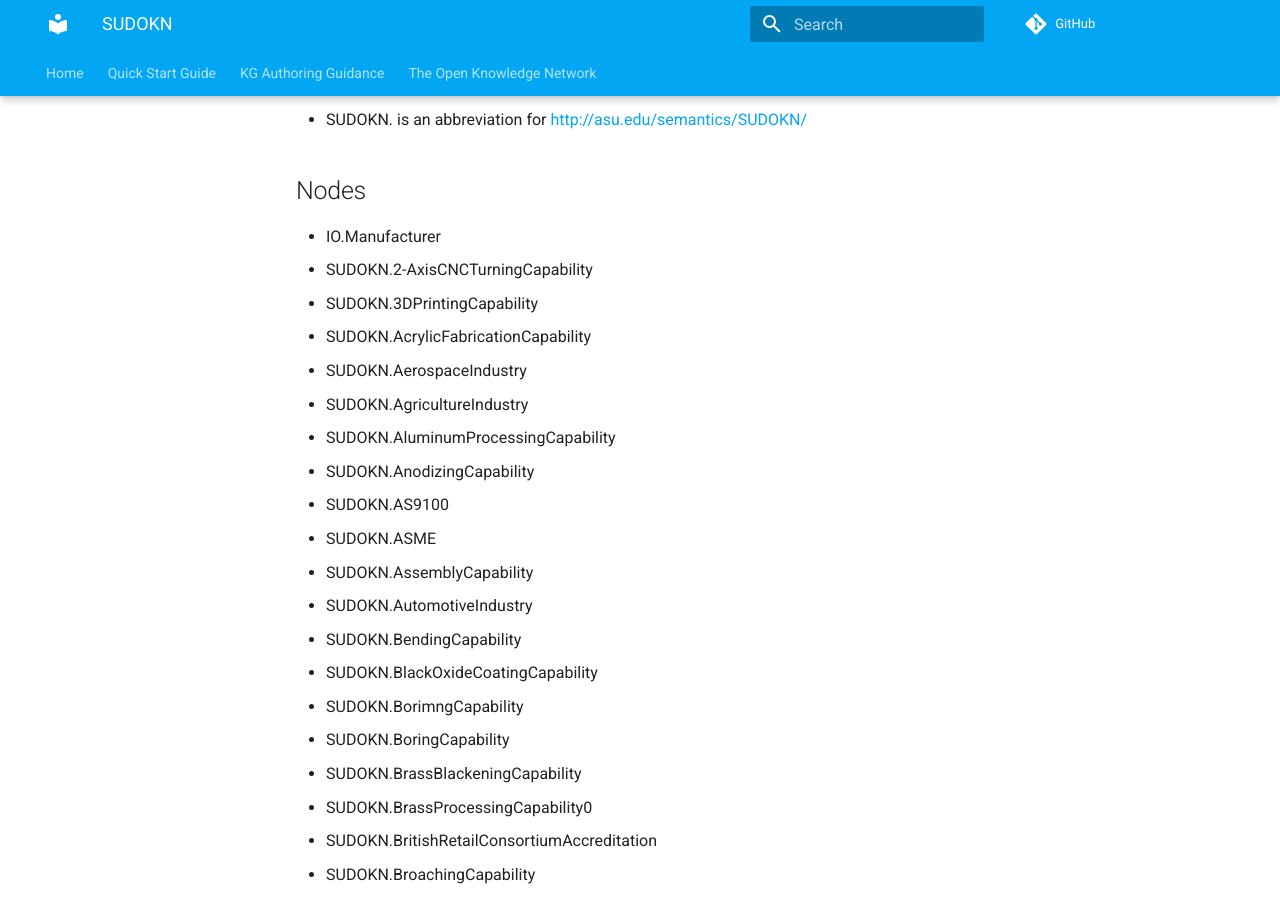
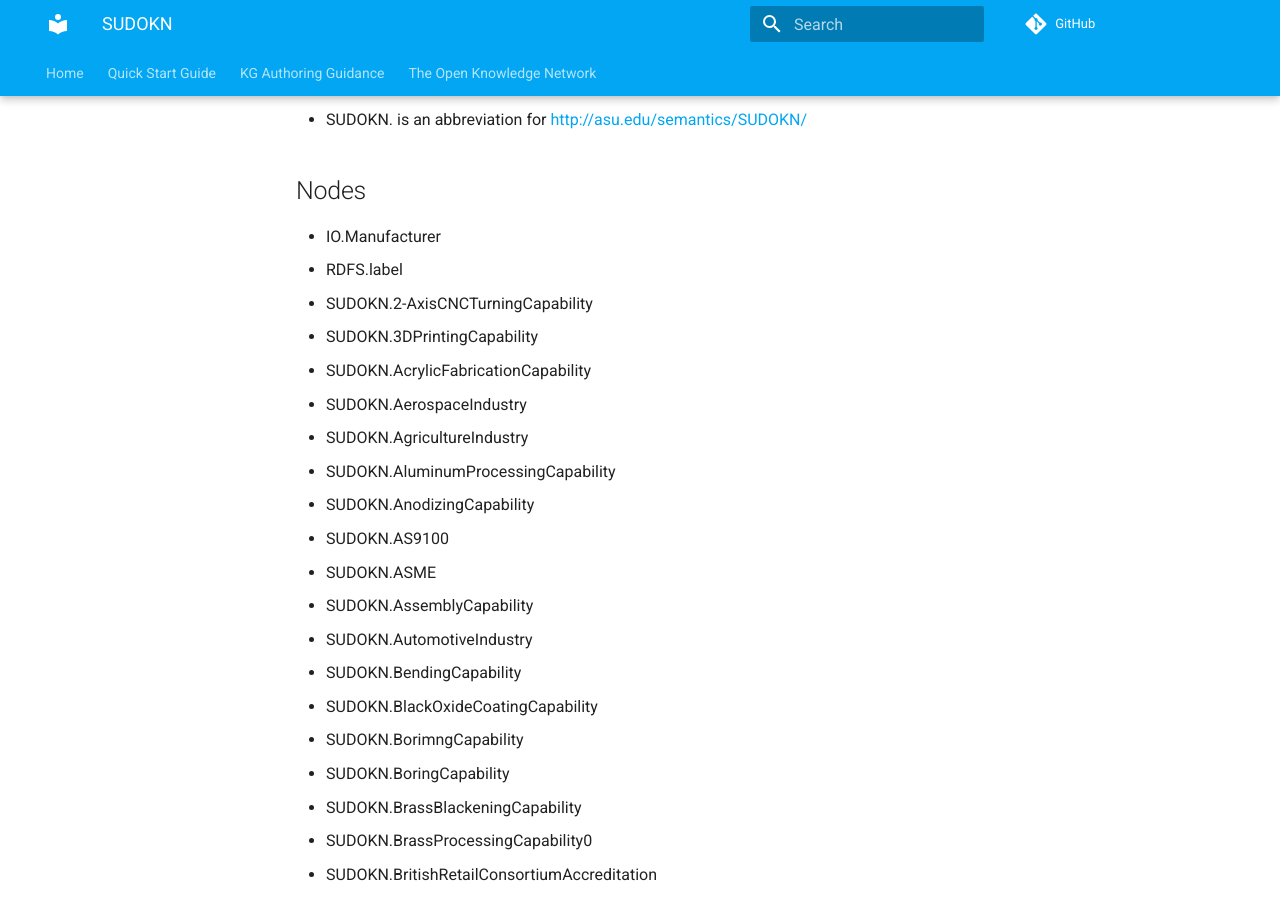
Before and after one commit to frink-okn/frink-landing-zone, an MkDocs documentation site: the page built from docs/okn/sudokn.md, in a window 1280 px wide and 900 px high, scrolled down 314 px. Built offline with MkDocs 1.6.1 and Material for MkDocs 9.7.7, drawn with Linux system fonts in a browser that asks for light colours; comment, search, counter and statistics services are not loaded.

Commit message:
edited sudokn

```diff
--- a/docs/okn/sudokn.md
+++ b/docs/okn/sudokn.md
@@ -10,6 +10,7 @@ RDF prefixes are abbreviated using the shorthand provided by [rdflib.namespace](
 
 ## Nodes
 - IO.Manufacturer
+- RDFS.label
 - SUDOKN.2-AxisCNCTurningCapability
 - SUDOKN.3DPrintingCapability
 - SUDOKN.AcrylicFabricationCapability
```
